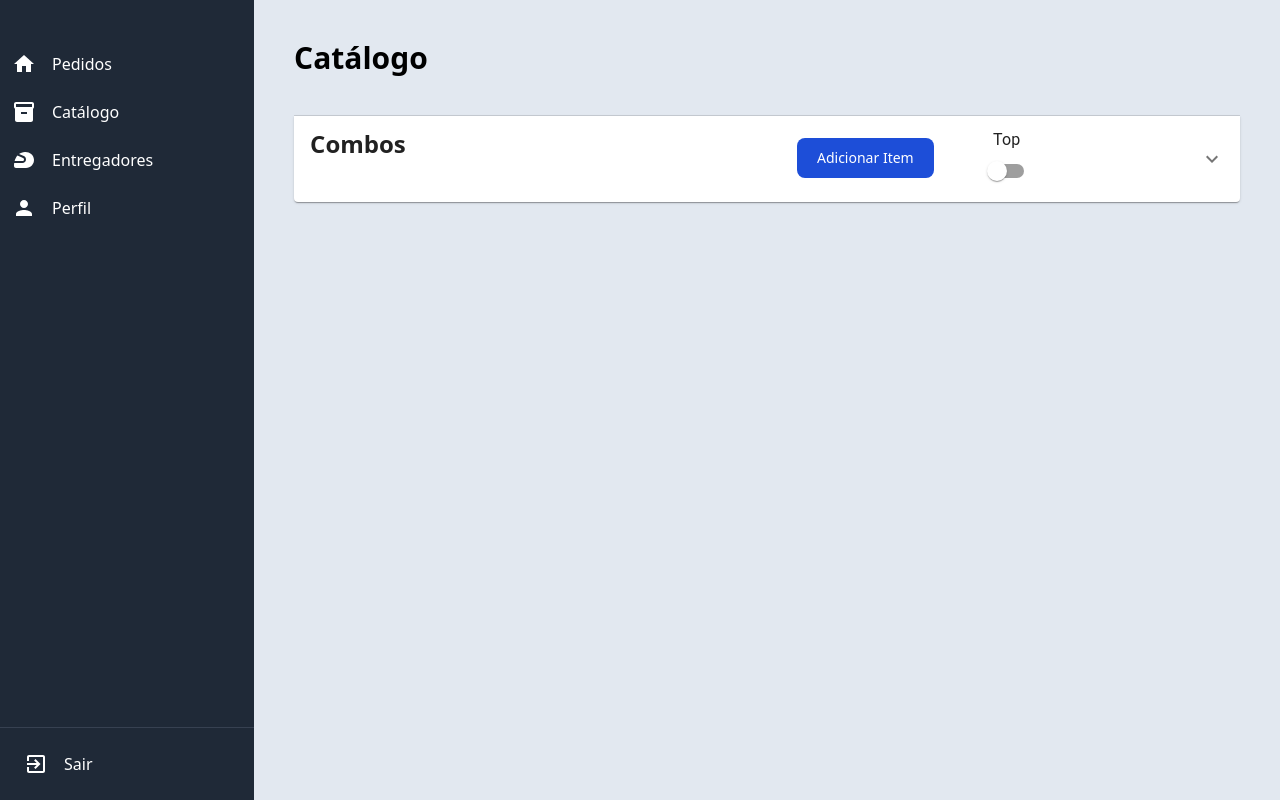
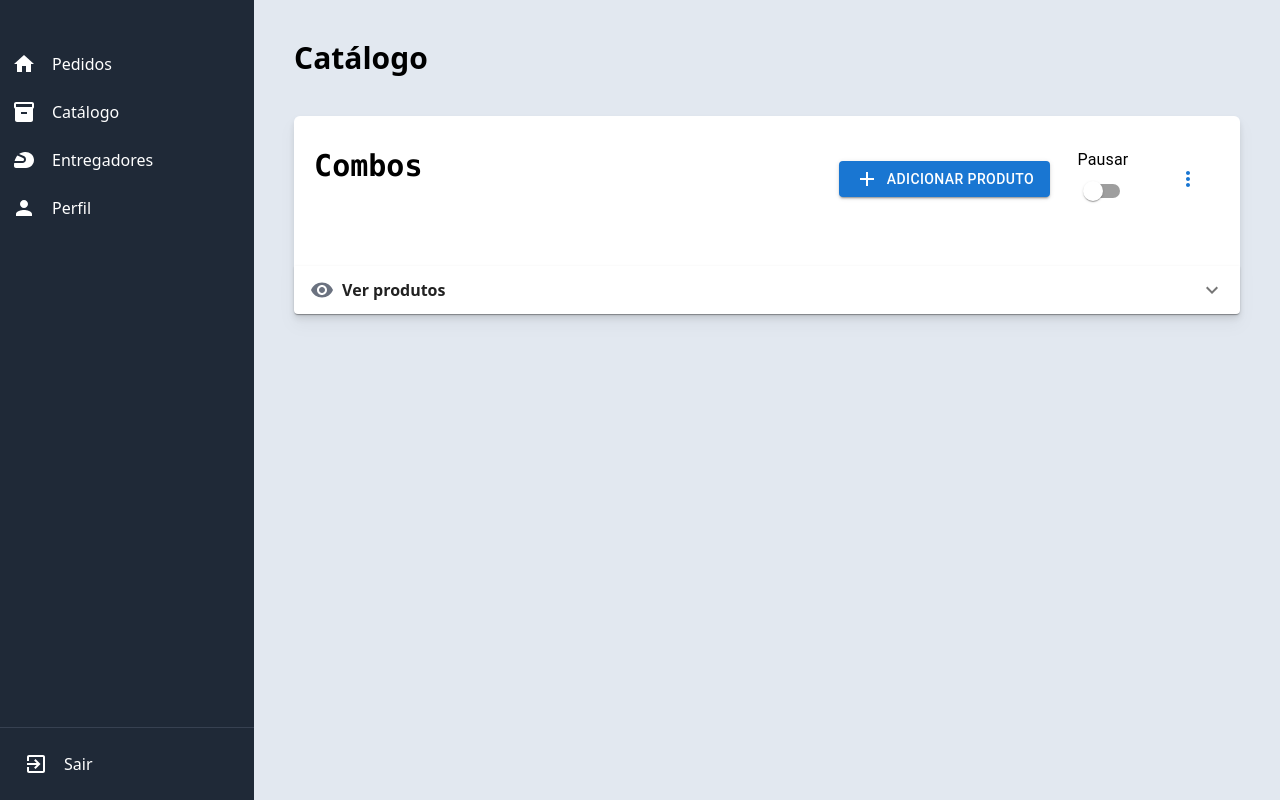
Before and after one commit to Matheus-Bon/dash-front, a Next.js app: page /catalog in a window 1280 px wide. Built offline with nearby package versions, Linux system fonts and the light colour scheme; no server answers.

Commit message:
feat: accordion with header

```diff
--- a/src/app/(dashboard)/catalog/page.jsx
+++ b/src/app/(dashboard)/catalog/page.jsx
@@ -25,11 +25,9 @@ export default function Products() {
           Catálogo
         </h1>
       </div>
-
-
-      <Accordion />
-
-
+      <div className='flex flex-col gap-5 items-center'>
+        <Accordion />
+      </div>
     </section>
   )
 }
--- a/src/components/Accordion.jsx
+++ b/src/components/Accordion.jsx
@@ -9,50 +9,63 @@ import ExpandMoreIcon from '@mui/icons-material/ExpandMore';
 import FormControlLabel from '@mui/material/FormControlLabel';
 import Switch from '@mui/material/Switch';
 import Button from '@mui/material/Button';
+import VisibilityIcon from '@mui/icons-material/Visibility';
+import AddIcon from '@mui/icons-material/Add';
+import SettingsIcon from '@mui/icons-material/Settings';
+import MoreVertIcon from '@mui/icons-material/MoreVert';
 
 const DefaultAccordion = ({ items }) => {
     return (
-        <>
-            <Accordion>
+        <div className='drop-shadow-lg w-full'>
+            <section className='bg-white w-full px-5 pb-14 pt-8 rounded-t-md flex flex-row justify-between'>
+                <div>
+                    <h3 className='font-semibold font-mono text-3xl'>
+                        Combos
+                    </h3>
+                </div>
+
+                <div className='flex flex-row gap-2 items-center'>
+                    <Button variant="contained" className='h-fit py-2'>
+                        <AddIcon className='mr-2' />Adicionar Produto
+                    </Button>
+                    <FormControlLabel
+                        value="top"
+                        control={<Switch color="primary" />}
+                        label="Pausar"
+                        labelPlacement="top"
+
+                    />
+                    <Button variant="text" className='h-fit py-2 text-center' title='Editar Categoria'>
+                        <MoreVertIcon />
+                    </Button>
+                </div>
+
+            </section>
+            <section>
+                <Accordion
+                    sx={{
+                        borderTopLeftRadius: '0px !important',
+                        borderTopRightRadius: '0px !important',
+                    }}
+                    className='shadow-none'
+                >
                     <AccordionSummary
                         expandIcon={<ExpandMoreIcon />}
                         aria-controls="panel1-content"
                         id="panel1-header"
-                    classes={{
-                        content: 'accordion-summary-content',
-                    }}
-                    className='p-10 pt-2 align-top'
                     >
-                    <div className='w-10/12 flex justify-between align-top'>
-                        <div>
-                            <h3 className='font-bold text-2xl'>
-                                Combos
-                            </h3>
-                        </div>
-                        <div>
-                            <button type="button" class="text-white bg-blue-700 hover:bg-blue-800 focus:ring-4 focus:ring-blue-300 font-medium rounded-lg text-sm px-5 py-2.5 me-2 mb-2 dark:bg-blue-600 dark:hover:bg-blue-700 focus:outline-none dark:focus:ring-blue-800">
-                                Adicionar Item
-                            </button>
-
-                            <span className='ml-5'>
-                                <FormControlLabel
-                                    value="top"
-                                    control={<Switch color="primary" />}
-                                    label="Top"
-                                    labelPlacement="top"
-                                />
+                        <VisibilityIcon className='text-gray-500' />
+                        <span className='ml-2 font-semibold'>
+                            Ver produtos
                         </span>
-
-                        </div>
-                    </div>
-
                     </AccordionSummary>
                     <AccordionDetails>
                         Lorem ipsum dolor sit amet, consectetur adipiscing elit. Suspendisse
                         malesuada lacus ex, sit amet blandit leo lobortis eget.
                     </AccordionDetails>
                 </Accordion>
-        </>
+            </section>
+        </div >
     );
 };
 
```
Lines whose indentation alone changed are shown as unchanged.
